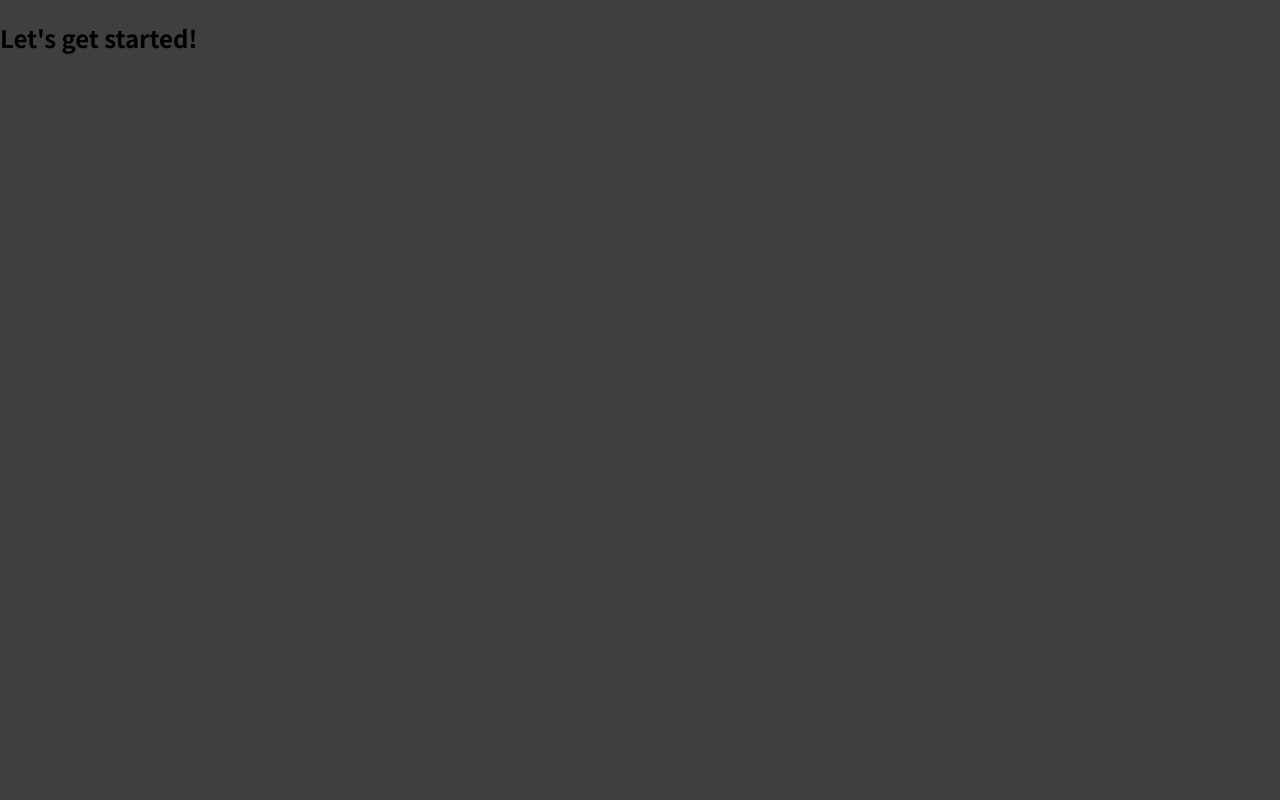
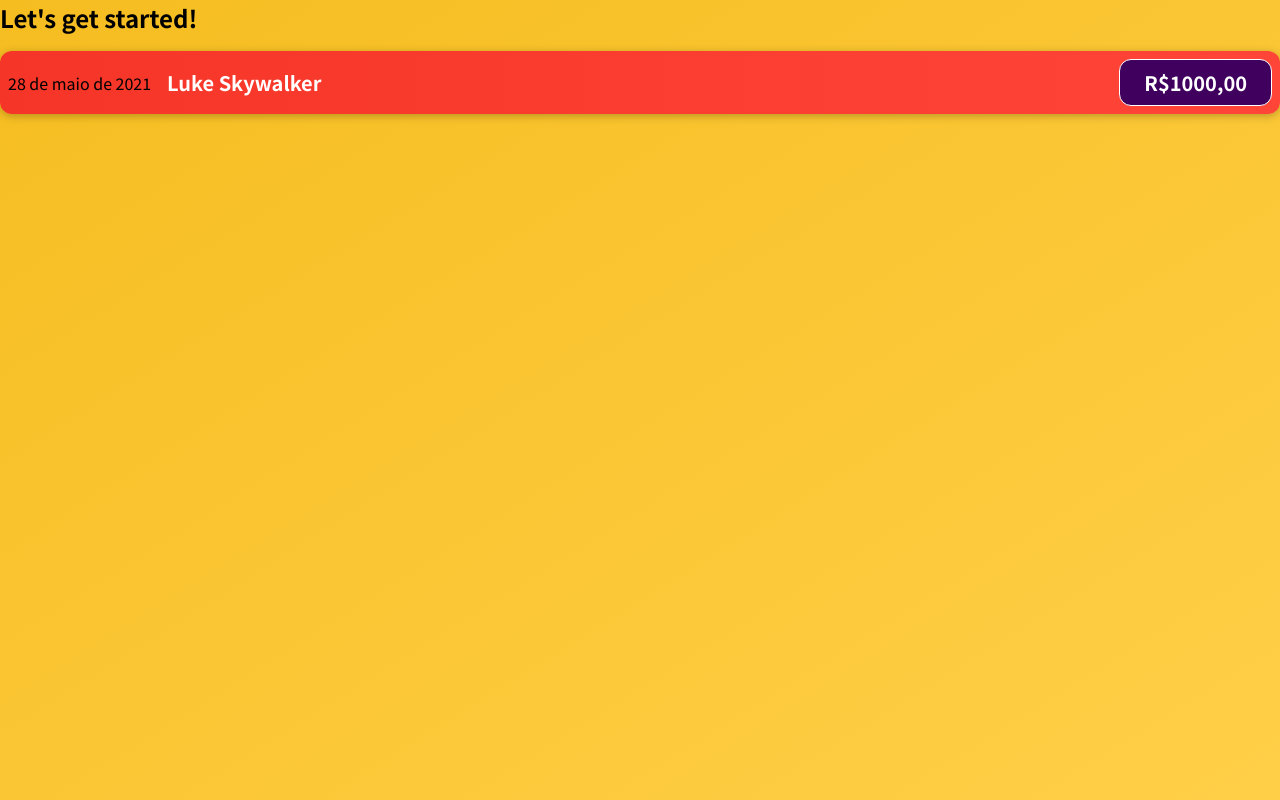
Before and after one commit to pedrocasteli/Secao_03, a React (Create React App) app: page / in a window 1280 px wide. Built offline with nearby package versions, Linux system fonts and the light colour scheme.

Commit message:
Segundo commit

```diff
--- a/src/App.js
+++ b/src/App.js
@@ -1,9 +1,12 @@
+import ExpenseItem from "./Components/ExpenseItem";
+
 function App() {
-  return (
-    <div>
-      <h2>Let's get started!</h2>
-    </div>
-  );
+    return (
+        <div>
+            <h2>Let's get started!</h2>
+            <ExpenseItem />
+        </div>
+    );
 }
 
 export default App;
--- /dev/null
+++ b/src/Components/ExpenseItem.css
@@ -0,0 +1,56 @@
+.expense-item {
+    display: flex;
+    justify-content: space-between;
+    align-items: center;
+    box-shadow: 0 2px 8px rgba(0, 0, 0, 0.25);
+    padding: 0.5rem;
+    margin: 1rem 0;
+    border-radius: 12px;
+    background-image: linear-gradient(to right, #f53527, #ff4538);
+}
+
+.expense-item__description {
+    display: flex;
+    flex-direction: column;
+    gap: 1rem;
+    align-items: flex-end;
+    flex-flow: column-reverse;
+    justify-content: flex-start;
+    flex: 1;
+}
+
+.expense-item h2 {
+    color: #3a3a3a;
+    font-size: 1rem;
+    flex: 1;
+    margin: 0 1rem;
+    color: white;
+}
+
+.expense-item__price {
+    font-size: 1rem;
+    font-weight: bold;
+    color: white;
+    background-color: #40005d;
+    border: 1px solid white;
+    padding: 0.5rem;
+    border-radius: 12px;
+}
+
+@media (min-width: 580px) {
+    .expense-item__description {
+        flex-direction: row;
+        align-items: center;
+        justify-content: flex-start;
+        flex: 1;
+    }
+
+    .expense-item__description h2 {
+        font-size: 1.25rem;
+    }
+
+    .expense-item__price {
+        font-size: 1.25rem;
+        padding: 0.5rem 1.5rem;
+    }
+}
--- /dev/null
+++ b/src/Components/ExpenseItem.js
@@ -0,0 +1,16 @@
+import React from "react";
+import "./ExpenseItem.css";
+
+const ExpenseItem = (props) => {
+    return (
+        <div className="expense-item">
+            <div>28 de maio de 2021</div>
+            <div className="expense-item__description">
+                <h2>Luke Skywalker</h2>
+                <div className="expense-item__price">R$1000,00</div>
+            </div>
+        </div>
+    );
+};
+
+export default ExpenseItem;
--- a/src/index.css
+++ b/src/index.css
@@ -1,14 +1,22 @@
-@import url('https://fonts.googleapis.com/css2?family=Noto+Sans+JP:wght@400;700&display=swap');
+@import url("https://fonts.googleapis.com/css2?family=Noto+Sans+JP:wght@400;700&display=swap");
 
-* {
-  box-sizing: border-box;
+*,
+*::before,
+*::after {
+    box-sizing: inherit;
+    margin: 0;
+    padding: 0;
 }
 
 html {
-  font-family: 'Noto Sans JP', sans-serif;
+    box-sizing: border-box;
+    font-size: 100%; /* 1rem = 16px */
+    font-family: "Noto Sans JP", sans-serif;
 }
 
 body {
-  margin: 0;
-  background-color: #3f3f3f;
+    min-height: 100vh;
+    background-image: linear-gradient(to right bottom, #f5bd20, #ffcf47);
+    background-size: cover;
+    background-repeat: no-repeat;
 }
```
